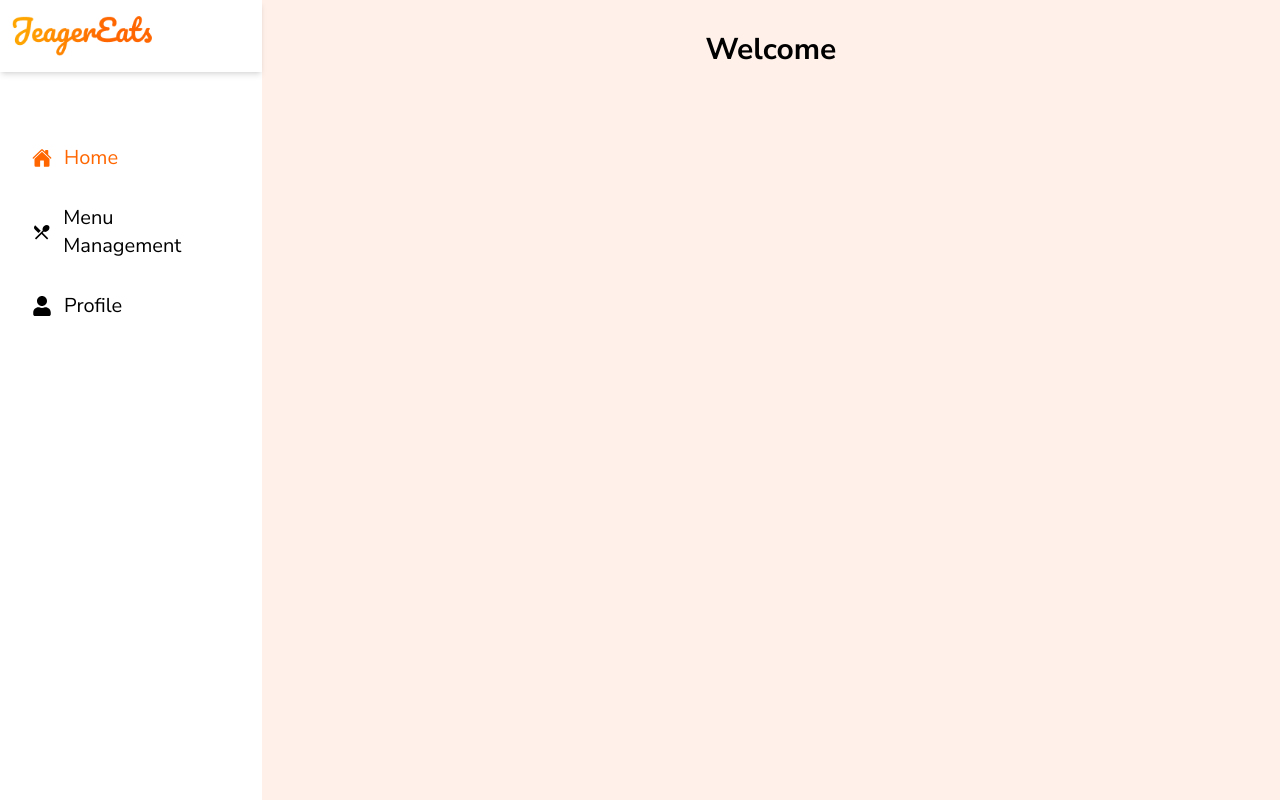
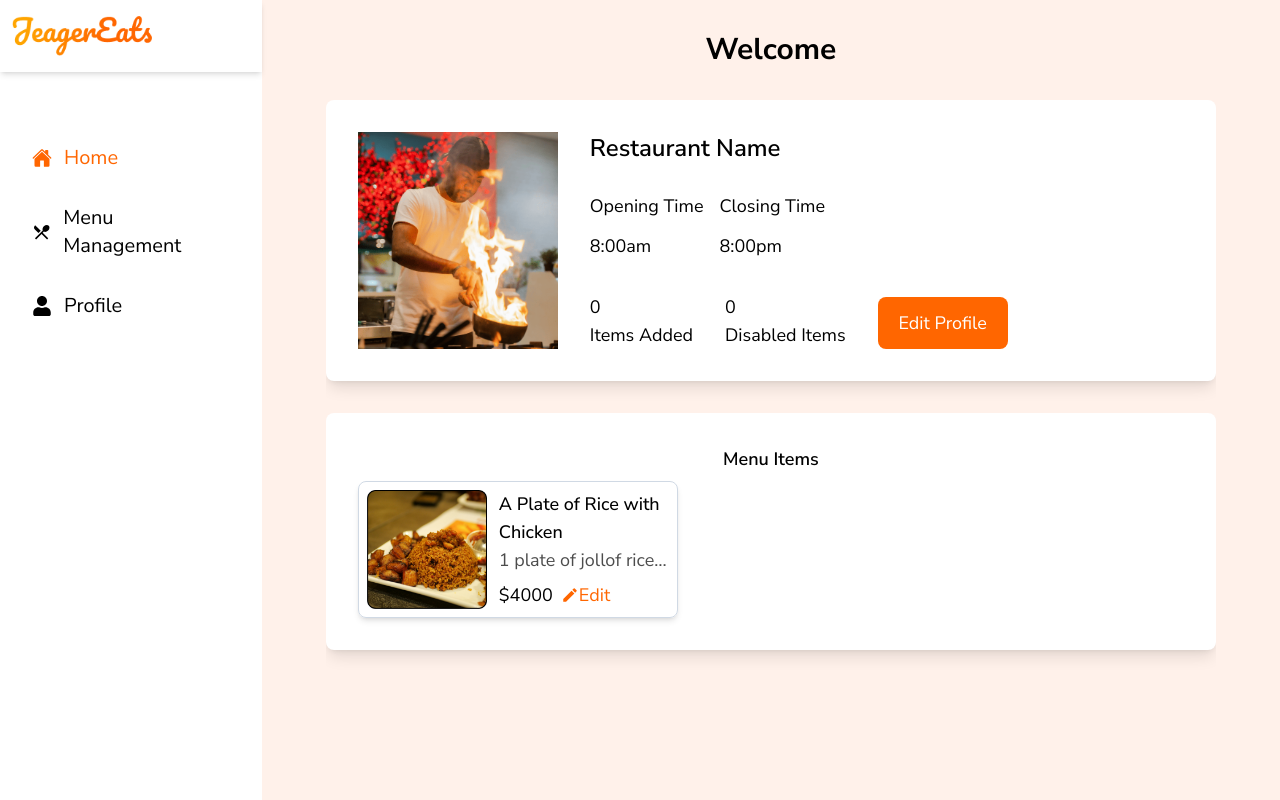
Before and after one commit to JerryJeager/JeagerEats, a Next.js app in the folder frontend/: page /dashboard/vendor in a window 1280 px wide. Built offline with nearby package versions, Linux system fonts and the light colour scheme.

Commit message:
add part of vendor dashboard home ui

```diff
--- a/frontend/src/app/dashboard/vendor/menu/page.tsx
+++ b/frontend/src/app/dashboard/vendor/menu/page.tsx
@@ -2,7 +2,7 @@ import Image from "next/image";
 import Link from "next/link";
 import item from "../../../../../public/assets/jollof.png";
 import { MdEdit } from "react-icons/md";
-import empty from "../../../../../public/assets/empty.svg"
+import empty from "../../../../../public/assets/empty.svg";
 
 const Menu = () => {
   return (
@@ -12,7 +12,7 @@ const Menu = () => {
       </h2>
       <div className="rounded-lg w-full mt-8 p-4 md:p-8 shadow-lg bg-white  h-full md:text-lg ">
         <div className="flex flex-col items-center">
-            <Image width={300} src={empty} alt="empty illustration" />
+          <Image width={300} src={empty} alt="empty illustration" />
           <p className="text-center">You've not added any menu item yet</p>
           <Link
             href={"/dashboard/vendor/menu/add"}
--- a/frontend/src/app/dashboard/vendor/page.tsx
+++ b/frontend/src/app/dashboard/vendor/page.tsx
@@ -1,8 +1,70 @@
+import Image from "next/image";
+import profile from "../../../../public/assets/chef.png";
+import Link from "next/link";
+import { MdEdit } from "react-icons/md";
+import item from "../../../../public/assets/jollof.png";
+
 const VendorDashboard = () => {
   return (
-   <section className="mt-8">
+    <section className="mt-8">
       <h2 className="font-bold text-2xl md:text-3xl text-center">Welcome</h2>
-
+      <div className="rounded-lg w-full mt-8 p-4 md:p-8 shadow-lg bg-white  h-full md:text-lg ">
+        <div className="flex gap-8">
+          <Image src={profile} alt="profile image" width={200} />
+          <div className="flex flex-col gap-3">
+            <h3 className="text-2xl font-semibold">Restaurant Name</h3>
+            <div className="flex gap-4 mt-4">
+              <div className="flex flex-col gap-3">
+                <p>Opening Time</p>
+                <p>8:00am</p>
+              </div>
+              <div className="flex flex-col gap-3">
+                <p>Closing Time</p>
+                <p>8:00pm</p>
+              </div>
+            </div>
+            <div className="flex gap-8 mt-auto">
+              <div>
+                <p>0</p>
+                <p>Items Added</p>
+              </div>
+              <div>
+                <p>0</p>
+                <p>Disabled Items</p>
+              </div>
+              <Link
+                href={"/dashboard/vendor/profile"}
+                className="mt-auto p-3 rounded-lg bg-primary text-white w-[130px] text-center"
+              >
+                Edit Profile
+              </Link>
+            </div>
+          </div>
+        </div>
+      </div>
+      <div className="rounded-lg w-full mt-8 p-4 md:p-8 shadow-lg bg-white  h-full md:text-lg ">
+        <div className="">
+          <p className="text-center font-semibold">Menu Items</p>
+          <div className="mt-2">
+            <div className="flex gap-3 border border-slate-300 p-2 border-opacity-90 shadow-md rounded-lg w-fit">
+              <Image width={120} src={item} alt="item-image" />
+              <div className="flex flex-col w-[170px]">
+                <p className="font-medium">A Plate of Rice with Chicken</p>
+                <p className="line-clamp-1 text-black text-opacity-70">
+                  1 plate of jollof rice, fried rice, plantain and chicken
+                </p>
+                <div className="flex gap-2 mt-auto">
+                  <p className="mb-0">$4000</p>
+                  <div className="flex items-center text-primary">
+                    <MdEdit />
+                    <p>Edit</p>
+                  </div>
+                </div>
+              </div>
+            </div>
+          </div>
+        </div>
+      </div>
     </section>
   );
 };
```
